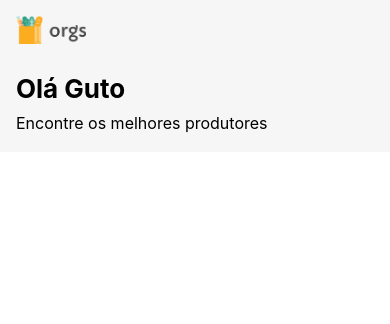
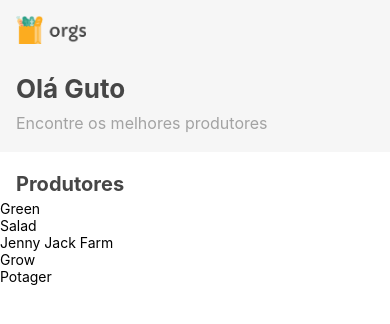
Before and after one commit to jfrancodardengo/orgs, a React Native app: screen / in a window 390 px wide. Shown: the top 324 px of the page. Built offline with nearby package versions, Linux system fonts and the light colour scheme.

Commit message:
feat: criação do topo e produtores como funções e hooks

```diff
--- a/App.js
+++ b/App.js
@@ -1,14 +1,20 @@
 import React from 'react';
 
-import {SafeAreaView} from 'react-native';
+import {SafeAreaView, StyleSheet} from 'react-native';
 import Home from './src/telas/Home';
 
 function App() {
   return (
-    <SafeAreaView>
+    <SafeAreaView style={estilos.tela}>
       <Home />
     </SafeAreaView>
   );
 }
 
+const estilos = StyleSheet.create({
+  tela: {
+    flex: 1,
+  },
+});
+
 export default App;
--- /dev/null
+++ b/src/telas/Home/componentes/Produtores.js
@@ -0,0 +1,46 @@
+import React, {useEffect, useState} from 'react';
+import {FlatList, StyleSheet, Text} from 'react-native';
+
+import {carregaProdutores} from '../../../servicos/carregaDados';
+
+function Produtores({topo: Topo}) {
+  const [titulo, setTitutlo] = useState('');
+  const [lista, setLista] = useState([]);
+
+  useEffect(() => {
+    const retorno = carregaProdutores();
+    setTitutlo(retorno.titulo);
+    setLista(retorno.lista);
+  }, []);
+
+  const TopoLista = () => {
+    return (
+      <>
+        <Topo />
+        <Text style={estilos.titulo}>{titulo}</Text>
+      </>
+    );
+  };
+
+  return (
+    <FlatList
+      data={lista}
+      renderItem={({item: {nome}}) => <Text>{nome}</Text>}
+      keyExtractor={({nome}) => nome}
+      ListHeaderComponent={TopoLista}
+    />
+  );
+}
+
+const estilos = StyleSheet.create({
+  titulo: {
+    fontSize: 20,
+    lineHeight: 32,
+    marginHorizontal: 16,
+    marginTop: 16,
+    fontWeight: 'bold',
+    color: '#464646',
+  },
+});
+
+export default Produtores;
--- a/src/telas/Home/componentes/Topo.js
+++ b/src/telas/Home/componentes/Topo.js
@@ -46,10 +46,12 @@ const estilos = StyleSheet.create({
     fontSize: 26,
     lineHeight: 42,
     fontWeight: 'bold',
+    color: '#464646',
   },
   legenda: {
     fontSize: 16,
     lineHeight: 26,
+    color: '#A3A3A3',
   },
 });
 
--- a/src/telas/Home/index.js
+++ b/src/telas/Home/index.js
@@ -1,8 +1,9 @@
 import React from 'react';
 import Topo from './componentes/Topo';
+import Produtores from './componentes/Produtores';
 
 function Home() {
-  return <Topo />;
+  return <Produtores topo={Topo} />;
 }
 
 export default Home;
```
